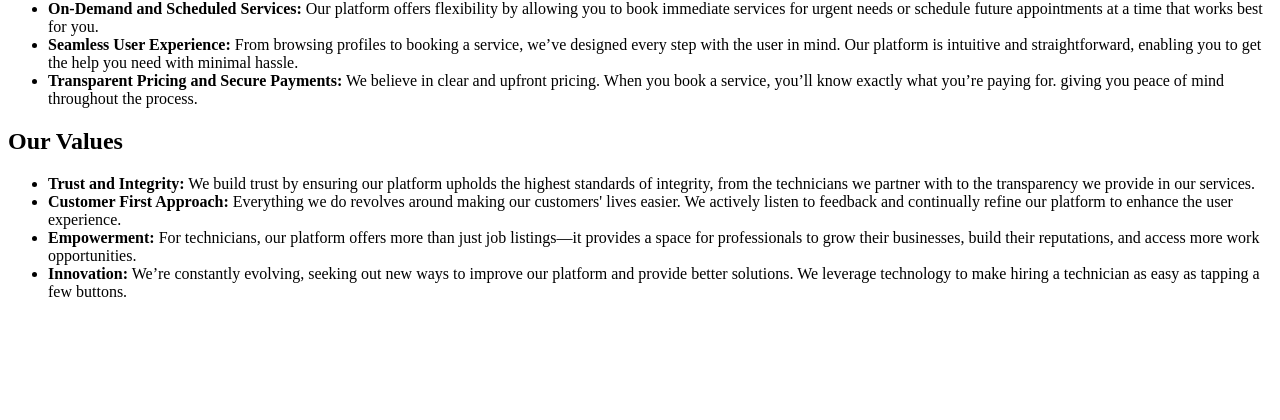
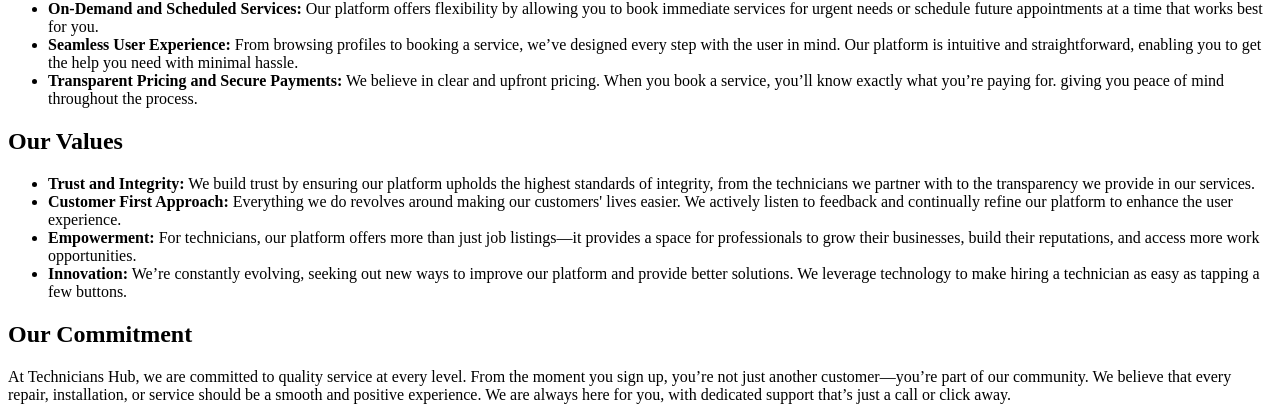
Before and after one commit to talakh1798/Technicians-Hub, a Django app: template Technicians_app/templates/about_us.html in a window 1280 px wide. Shown: the part 514-934 px from the top of the page. Before the commit the page ends 811 px from the top, so only its background shows below. Run offline with Django 3.2, Linux system fonts and the light colour scheme; the template is opened without the code that fills it, so the values that code supplies are empty.

Commit message:
Add Our Commitment section

```diff
--- a/Technicians_app/templates/about_us.html
+++ b/Technicians_app/templates/about_us.html
@@ -32,6 +32,9 @@
         <li><strong>Innovation:</strong> We’re constantly evolving, seeking out new ways to improve our platform and provide better solutions. We leverage technology to make hiring a technician as easy as tapping a few buttons.</li>
     </ul>
 
+    <h2>Our Commitment</h2>
+    <p>At Technicians Hub, we are committed to quality service at every level. From the moment you sign up, you’re not just another customer—you’re part of our community. We believe that every repair, installation, or service should be a smooth and positive experience. We are always here for you, with dedicated support that’s just a call or click away.</p>
+
 
 
 
```
